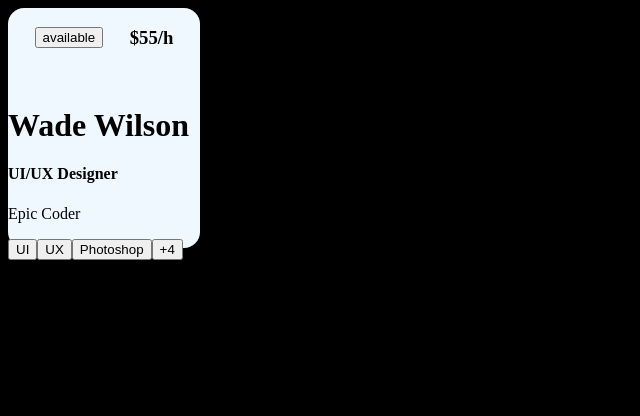
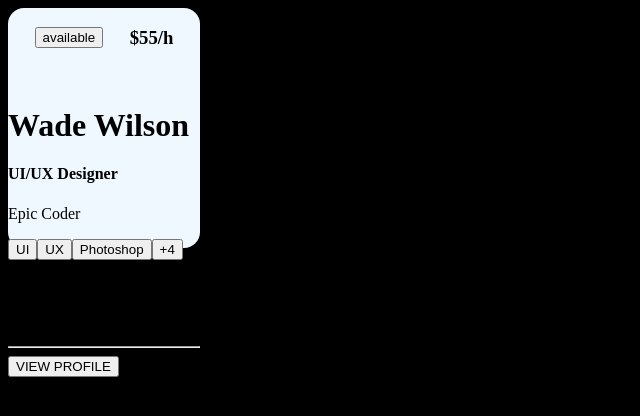
Before and after one commit to techieshruti/React_Project_Based_Learning, a React (Vite) app in the folder Project_02_User_Profile_card/: page / in a window 1280 px wide. Shown: the top 416 px of the page, without its empty margins (0-640 px from the left). Built offline with nearby package versions, Linux system fonts and the light colour scheme.

Commit message:
added details and bottom of card

```diff
--- a/Project_02_User_Profile_card/src/App.jsx
+++ b/Project_02_User_Profile_card/src/App.jsx
@@ -24,8 +24,12 @@ const Card = () => {
             <button>Photoshop</button>
             <button>+4</button>
           </div>
+          <p>Wade is 32 year old UI/UX designer with an impressive portfolio behind him.</p>
         </div>
-        <div className='bottom'></div>
+        <div className='bottom'>
+          <hr/>
+          <button>VIEW PROFILE</button>
+        </div>
       </div>
     </div>
   )
```
